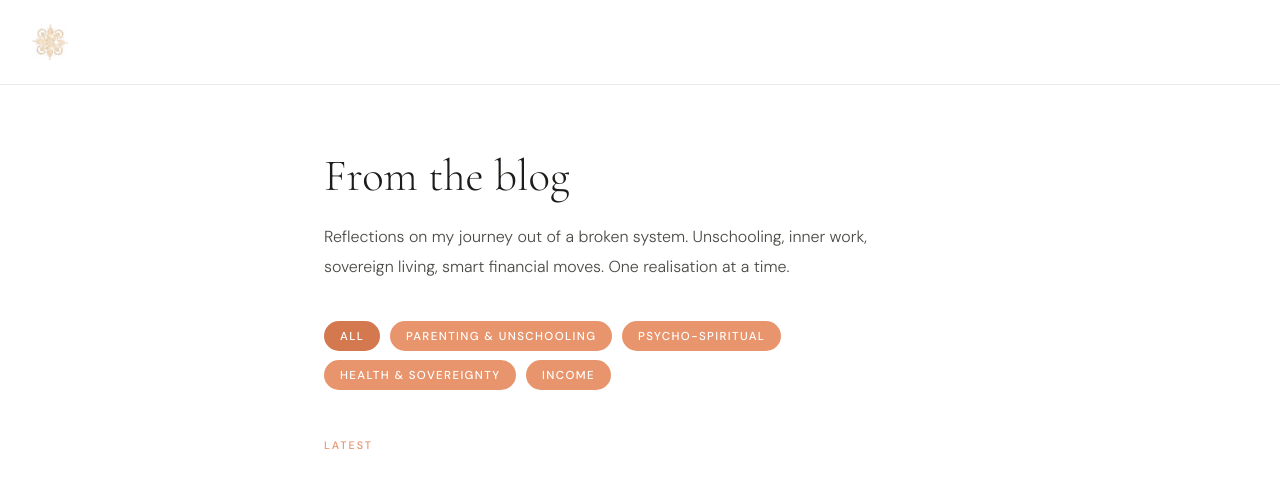
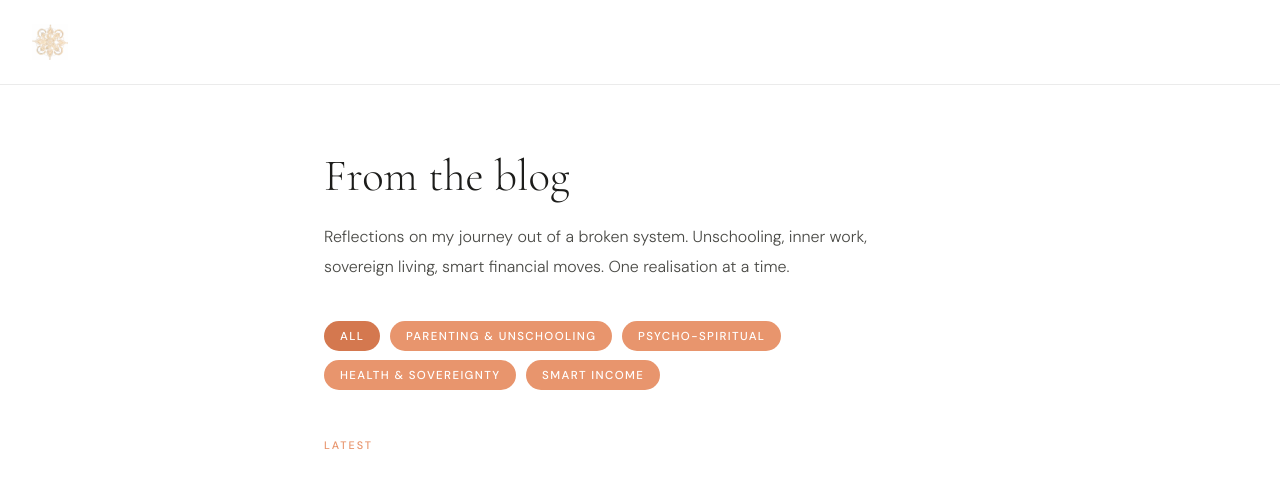
Before and after one commit to Blubell26/giuliapacciotti.com, a Jekyll site: the page built from blog/index.html, in a window 1280 px wide and 900 px high, cut to the strip 0-504 px from the top of the window. Shown: the top 488 px of the strip. Built offline with Jekyll 4.4.1, drawn with Linux system fonts in a browser that asks for light colours.

Commit message:
Update index.html

```diff
--- a/blog/index.html
+++ b/blog/index.html
@@ -53,7 +53,7 @@ body{font-family:'DM Sans',sans-serif;background:#fff;color:var(--dark);}
   <button class="filter-btn" data-filter="parenting-unschooling">Parenting & Unschooling</button>
   <button class="filter-btn" data-filter="psycho-spiritual">Psycho-Spiritual</button>
   <button class="filter-btn" data-filter="natural-healing">Health & Sovereignty</button>
-  <button class="filter-btn" data-filter="income">Income</button>
+  <button class="filter-btn" data-filter="income">Smart Income</button>
 </div>
 
 <span class="section-label">Latest</span>
```
